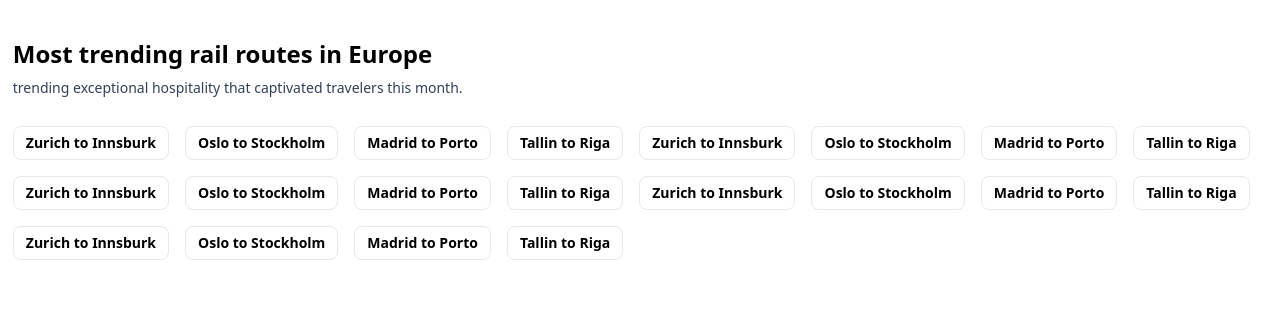
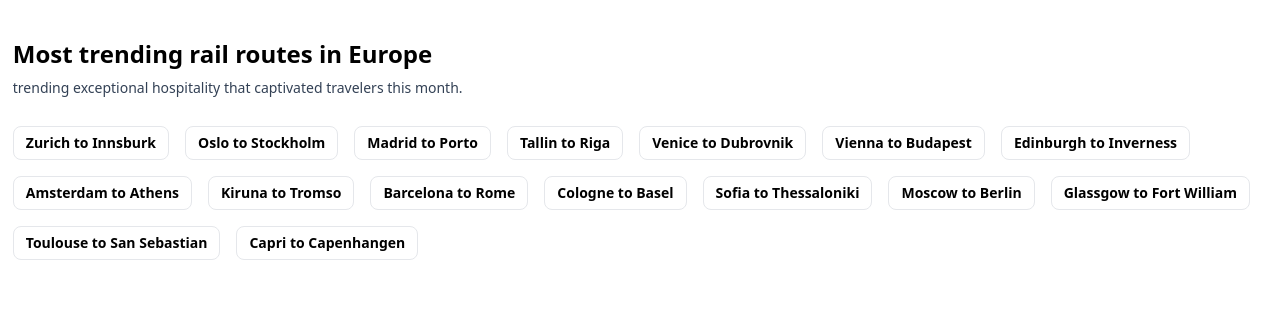
Before and after one commit to Junaid-paracha12/Horizone-Travel, a Next.js app: page /train in a window 1280 px wide. Shown: the part 3066-3376 px from the top of the page. Built offline with nearby package versions, Linux system fonts and the light colour scheme.

Commit message:
updatecarrental

```diff
--- a/components/traincomponents/Trendingroutes.js
+++ b/components/traincomponents/Trendingroutes.js
@@ -24,37 +24,30 @@ export default function trendingroutes() {
           </button>
           <button className="border py-1.5 px-3 rounded-lg text-xs lg:text-sm font-semibold">Tallin to Riga</button>
           <button className="border py-1.5 px-3 rounded-lg text-xs lg:text-sm font-semibold">
-            Zurich to Innsburk
+            Venice to Dubrovnik
           </button>
-          <button className="border py-1.5 px-3 rounded-lg text-xs lg:text-sm font-semibold">Oslo to Stockholm</button>
+          <button className="border py-1.5 px-3 rounded-lg text-xs lg:text-sm font-semibold">Vienna to Budapest</button>
           <button className="border py-1.5 px-3 rounded-lg text-xs lg:text-sm font-semibold">
-            Madrid to Porto
+            Edinburgh to Inverness
           </button>
-          <button className="border py-1.5 px-3 rounded-lg text-xs lg:text-sm font-semibold">Tallin to Riga</button>
+          <button className="border py-1.5 px-3 rounded-lg text-xs lg:text-sm font-semibold">Amsterdam to Athens</button>
           <button className="border py-1.5 px-3 rounded-lg text-xs lg:text-sm font-semibold">
-            Zurich to Innsburk
+            Kiruna to Tromso
           </button>
-          <button className="border py-1.5 px-3 rounded-lg text-xs lg:text-sm font-semibold">Oslo to Stockholm</button>
+          <button className="border py-1.5 px-3 rounded-lg text-xs lg:text-sm font-semibold">Barcelona to Rome</button>
           <button className="border py-1.5 px-3 rounded-lg text-xs lg:text-sm font-semibold">
-            Madrid to Porto
+            Cologne to Basel
           </button>
-          <button className="border py-1.5 px-3 rounded-lg text-xs lg:text-sm font-semibold">Tallin to Riga</button>
+          <button className="border py-1.5 px-3 rounded-lg text-xs lg:text-sm font-semibold">Sofia to Thessaloniki</button>
           <button className="border py-1.5 px-3 rounded-lg text-xs lg:text-sm font-semibold">
-            Zurich to Innsburk
+            Moscow to Berlin
           </button>
-          <button className="border py-1.5 px-3 rounded-lg text-xs lg:text-sm font-semibold">Oslo to Stockholm</button>
+          <button className="border py-1.5 px-3 rounded-lg text-xs lg:text-sm font-semibold">Glassgow to Fort William</button>
           <button className="border py-1.5 px-3 rounded-lg text-xs lg:text-sm font-semibold">
-            Madrid to Porto
+            Toulouse to San Sebastian
           </button>
-          <button className="border py-1.5 px-3 rounded-lg text-xs lg:text-sm font-semibold">Tallin to Riga</button>
-          <button className="border py-1.5 px-3 rounded-lg text-xs lg:text-sm font-semibold">
-            Zurich to Innsburk
-          </button>
-          <button className="border py-1.5 px-3 rounded-lg text-xs lg:text-sm font-semibold">Oslo to Stockholm</button>
-          <button className="border py-1.5 px-3 rounded-lg text-xs lg:text-sm font-semibold">
-            Madrid to Porto
-          </button>
-          <button className="border py-1.5 px-3 rounded-lg text-xs lg:text-sm font-semibold">Tallin to Riga</button>
+          <button className="border py-1.5 px-3 rounded-lg text-xs lg:text-sm font-semibold">Capri to Capenhangen</button>
+
         </div>
       </div>
     </>
```
